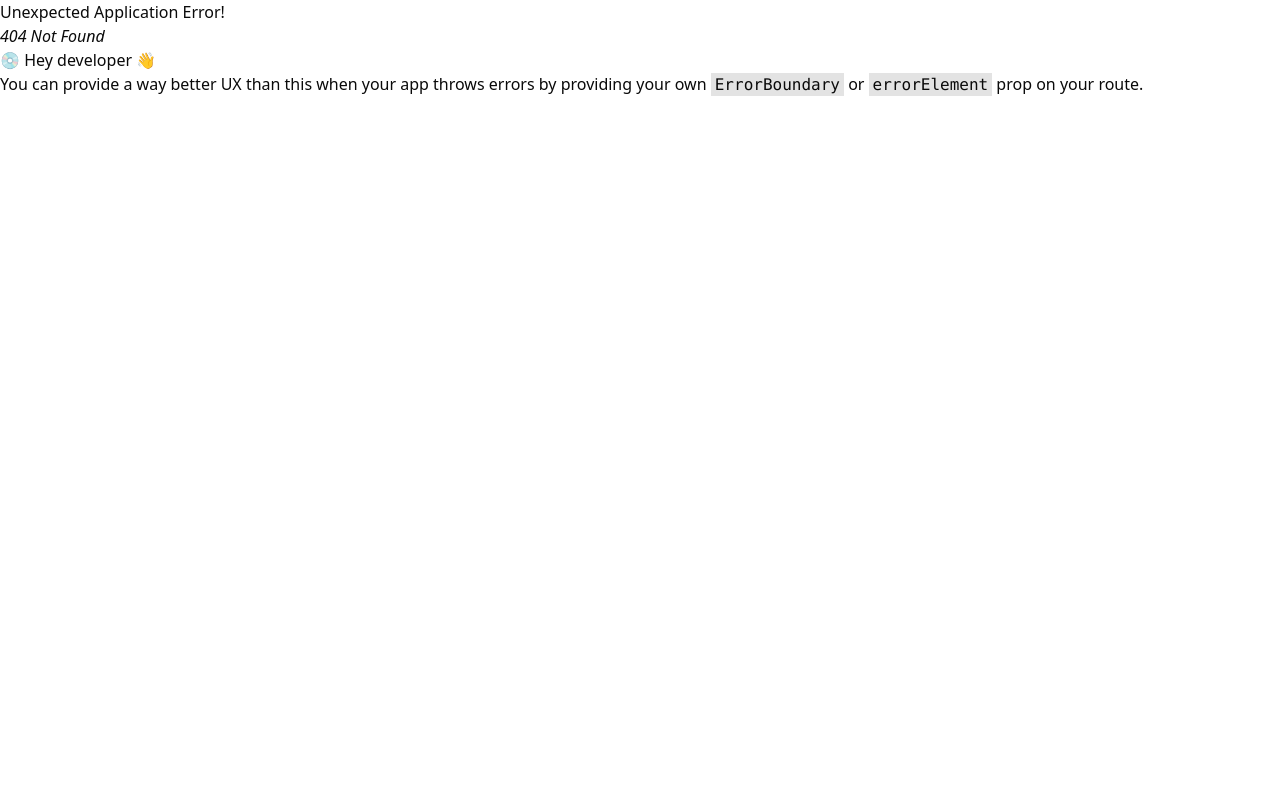
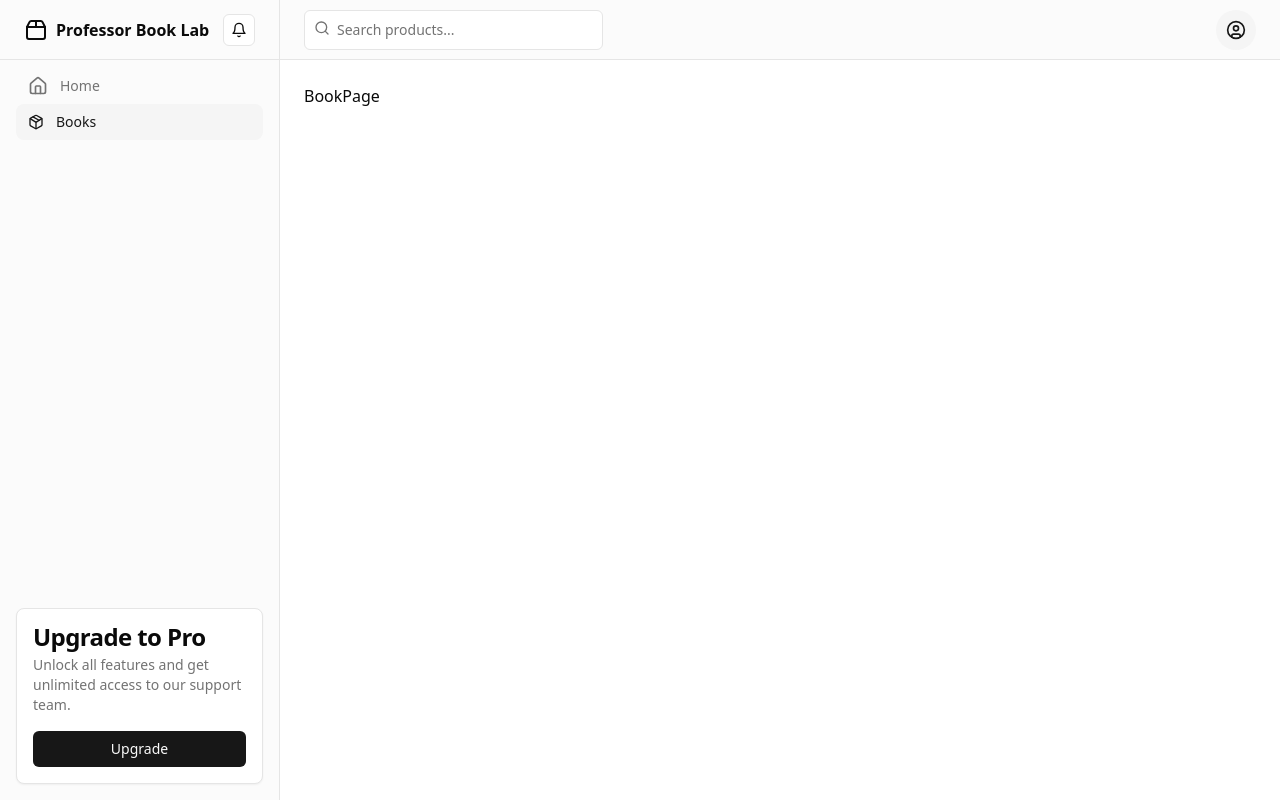
Before and after one commit to MajidJOkhoi/e-book-dashbaord, a React (Vite) app: page /dashboard/books in a window 1280 px wide. Before the commit this address had no page. Built offline with nearby package versions, Linux system fonts and the light colour scheme.

Commit message:
completed Layout

```diff
--- a/src/layout/DashboardLayout.tsx
+++ b/src/layout/DashboardLayout.tsx
@@ -52,7 +52,7 @@ const DashboardLayout = () => {
           <div className="-flex-1">
             <nav className="-grid -items-start -px-2 -text-sm -font-medium lg:-px-4">
               <Link
-                to="/"
+                to="/dashboard/home"
                 className="-flex -items-center -gap-3 -rounded-lg -px-3 -py-2 -text-muted-foreground -transition-all hover:-text-primary"
               >
                 <HomeIcon className="-h-5 -w-5" />
@@ -60,7 +60,7 @@ const DashboardLayout = () => {
               </Link>
 
               <Link
-                to="#"
+                to="/dashboard/books"
                 className="-flex -items-center -gap-3 -rounded-lg -bg-muted -px-3 -py-2 -text-primary -transition-all hover:-text-primary"
               >
                 <Package className="-h-4 -w-4" />
--- /dev/null
+++ b/src/pages/BookPage.tsx
@@ -0,0 +1,8 @@
+
+const BookPage = () => {
+  return (
+    <div>BookPage</div>
+  )
+}
+
+export default BookPage
--- a/src/router.tsx
+++ b/src/router.tsx
@@ -3,14 +3,14 @@ import LoginPage from "./pages/Login";
 import Home from "./pages/Home";
 import RegisterPage from "./pages/RegisterPage";
 import DashboardLayout from "./layout/DashboardLayout";
-
+import BookPage from "./pages/BookPage";
 const router = createBrowserRouter([
   {
     path: "/dashboard",
     element: <DashboardLayout/>,
     children: [
       { path: "home", element: <Home /> },
-      { path: "book", element: <Home /> },
+      { path: "books", element: <BookPage /> },
     ],
 
 
```
